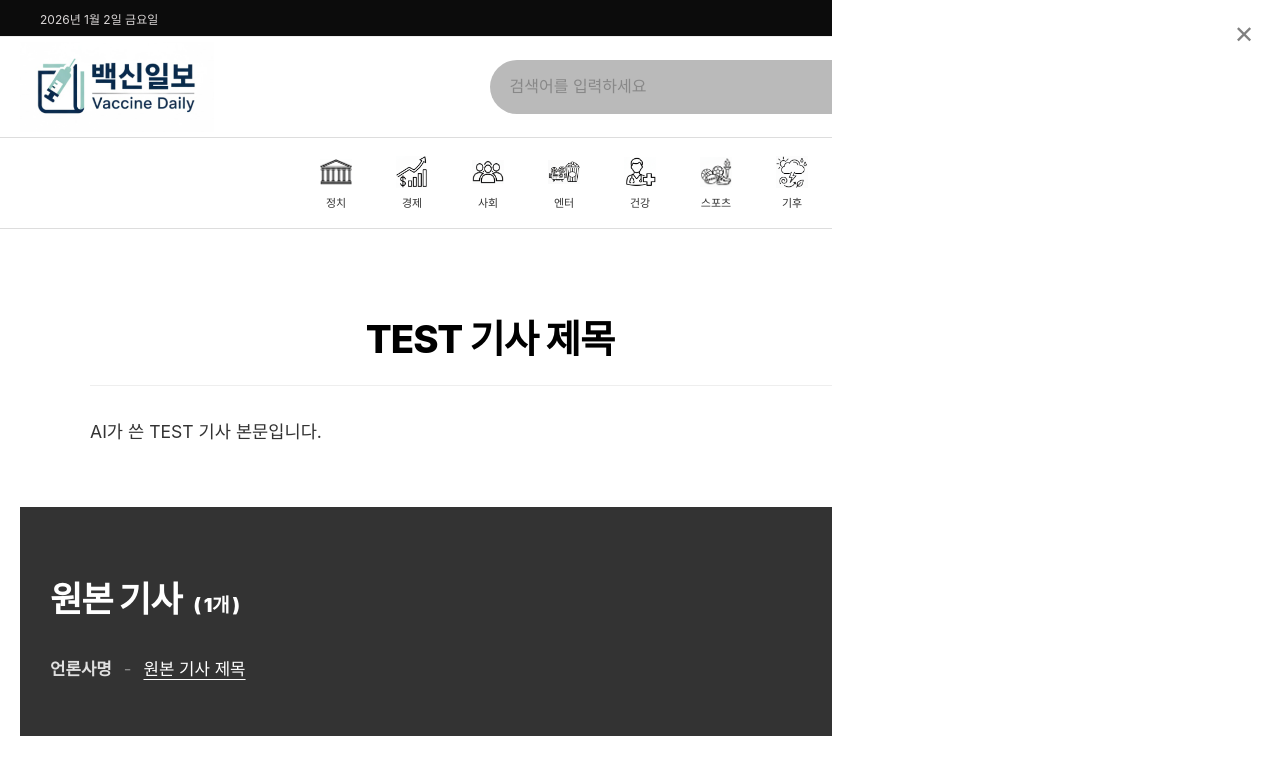
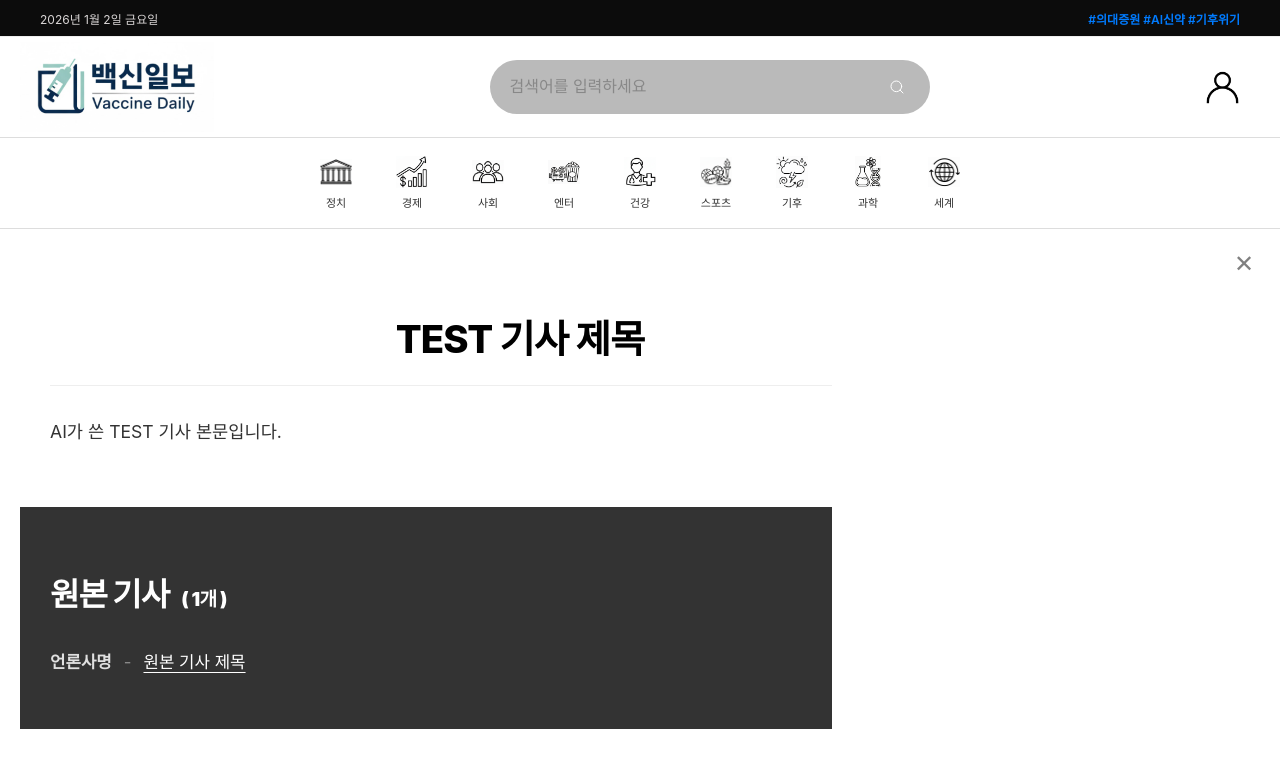
Before and after one commit to JunePark2018/VaccineDailyReport, a React (Create React App) app in the folder frontend/: page /article in a window 1280 px wide. Shown: the top 774 px of the page. Built offline with nearby package versions, Linux system fonts and the light colour scheme.

Commit message:
UI Update

```diff
--- a/frontend/src/components/NewsText.css
+++ b/frontend/src/components/NewsText.css
@@ -3,7 +3,6 @@
   background-color: #ffffff;
   color: #1a1a1a; /* 완전 검정보다 눈이 편한 짙은 회색 */
   padding: 40px 30px; /* 여백 넉넉하게 */
-  max-width: 800px;   /* 가독성을 위해 너무 넓게 퍼지지 않도록 제한 */
   margin: 0 auto;     /* 중앙 정렬 */
   font-family: 'Pretendard', -apple-system, sans-serif;
 }
--- a/frontend/src/components/RightSideBar.jsx
+++ b/frontend/src/components/RightSideBar.jsx
@@ -19,7 +19,7 @@ export default function RightSideBar({
     return (
         <aside
             style={{
-                position: "fixed", top: 0,
+                position: "fixed", top: "229px",
                 right: isOpen ? 0 : `-${width}`,
                 transition: "right 0.4s cubic-bezier(0.25, 0.8, 0.25, 1)",
                 width: width,
--- a/frontend/src/components/Sources.css
+++ b/frontend/src/components/Sources.css
@@ -4,6 +4,7 @@
 */
 .Sources {
   background-color: #333333;
+  margin: 0 auto;
   padding: 40px 30px;
   color: #ffffff;
   text-align: left;
@@ -14,7 +15,7 @@
   - flex를 사용하여 옆에 붙는 숫자(span)와 높이(baseline)를 맞춤
 */
 .Sources .sources-header {
-  font-size: 2.2rem;
+  font-size: 2rem;
   font-weight: 900;
   margin-bottom: 35px;
   color: #ffffff;
--- a/frontend/src/pages/ArticlePage.css
+++ b/frontend/src/pages/ArticlePage.css
@@ -10,14 +10,16 @@
 
   display: flex;
   flex-direction: row;
+  justify-content: center;
   padding: 20px;
   background-color: #ffffff; /* Dark theme to match your wireframe */
 }
 
 .ArticlePage .main-content .article-section {
-  flex: 1;
+  min-width: 1000px;
 }
 
 .ArticlePage .main-content .additional-section {
   width: 300px;
+  background-color: #eeeeee;
 }
--- a/frontend/src/pages/ArticlePage.jsx
+++ b/frontend/src/pages/ArticlePage.jsx
@@ -63,14 +63,11 @@ function ArticlePage() {
             <Sources articles={[{ title: "원본 기사 제목", company_name: "언론사명", url: "https://example.com" }]} />
           </div>
           <div className="additional-section">
-            워드 포그<br />
-            어쩌구저쩌구<br />
-            123123123<br />
+            추가 섹션
           </div>
+          {/* 오른쪽 사이드바 */}
+          <RightSideBar isOpen={isSidebarOpen} onClose={closeSidebar} />
         </main>
-
-        {/* 오른쪽 사이드바 */}
-        <RightSideBar isOpen={isSidebarOpen} onClose={closeSidebar} />
       </div>
     </div>
   );
```
